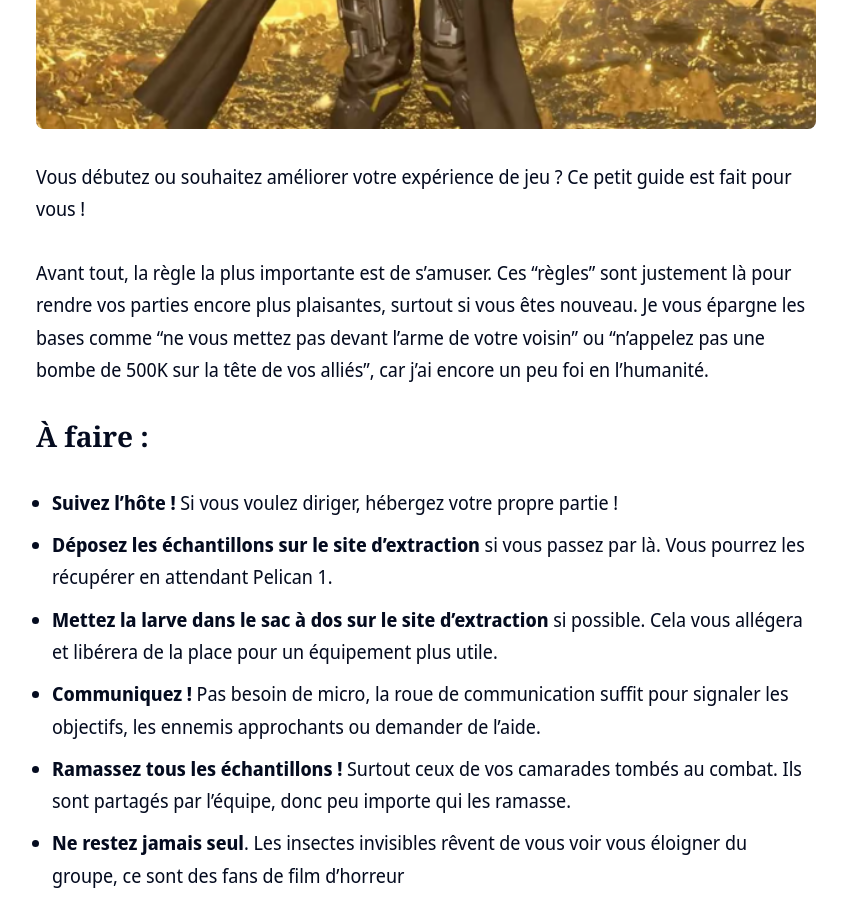
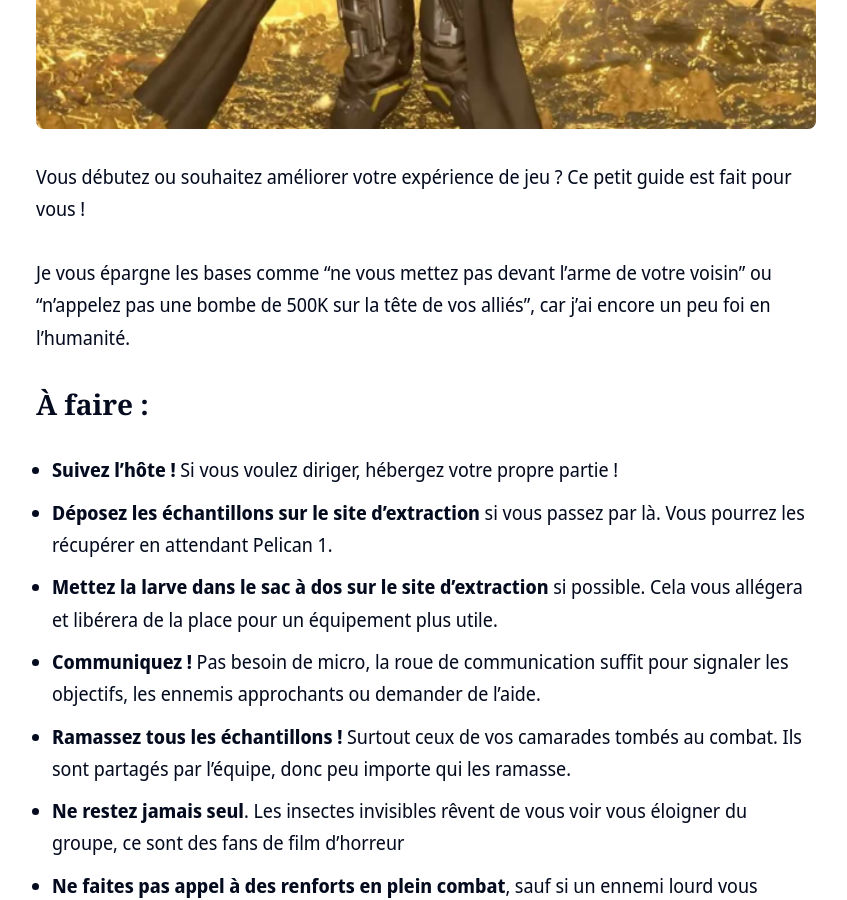
Before and after one commit to just-for-games/just-for-games.github.io, a Jekyll site: the page built from _posts/2025-02-22-helldivers-2-guide-de-survie-et-de-bonne-conduite.markdown, in a window 1280 px wide and 900 px high, scrolled down 967 px. Shown: the whole window, without its empty margins (214-1061 px from the left). Built offline with Jekyll 4.4.1, drawn with Linux system fonts in a browser that asks for light colours; nearby versions of some CDN libraries.

```diff
--- a/_posts/2025-02-22-helldivers-2-guide-de-survie-et-de-bonne-conduite.markdown
+++ b/_posts/2025-02-22-helldivers-2-guide-de-survie-et-de-bonne-conduite.markdown
@@ -12,7 +12,7 @@
 
 Vous débutez ou souhaitez améliorer votre expérience de jeu ? Ce petit guide est fait pour vous !
 
-Avant tout, la règle la plus importante est de s'amuser. Ces "règles" sont justement là pour rendre vos parties encore plus plaisantes, surtout si vous êtes nouveau. Je vous épargne les bases comme "ne vous mettez pas devant l'arme de votre voisin" ou "n'appelez pas une bombe de 500K sur la tête de vos alliés", car j'ai encore un peu foi en l'humanité.
+Je vous épargne les bases comme "ne vous mettez pas devant l'arme de votre voisin" ou "n'appelez pas une bombe de 500K sur la tête de vos alliés", car j'ai encore un peu foi en l'humanité.
 
 ## À faire :
 
```
